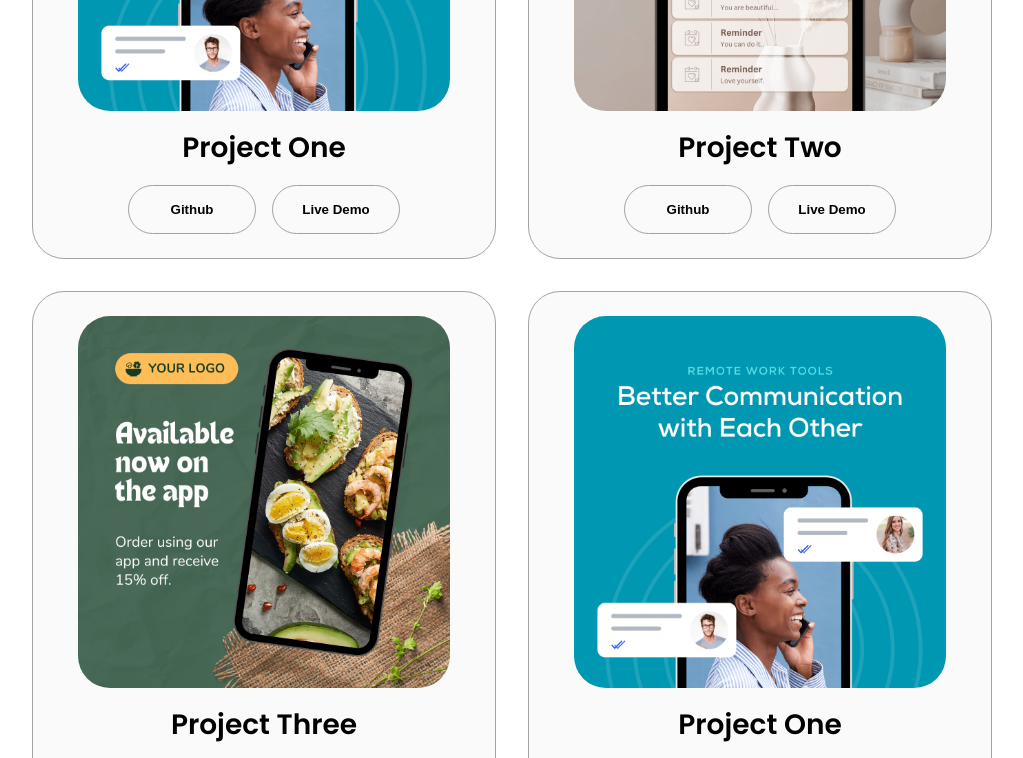
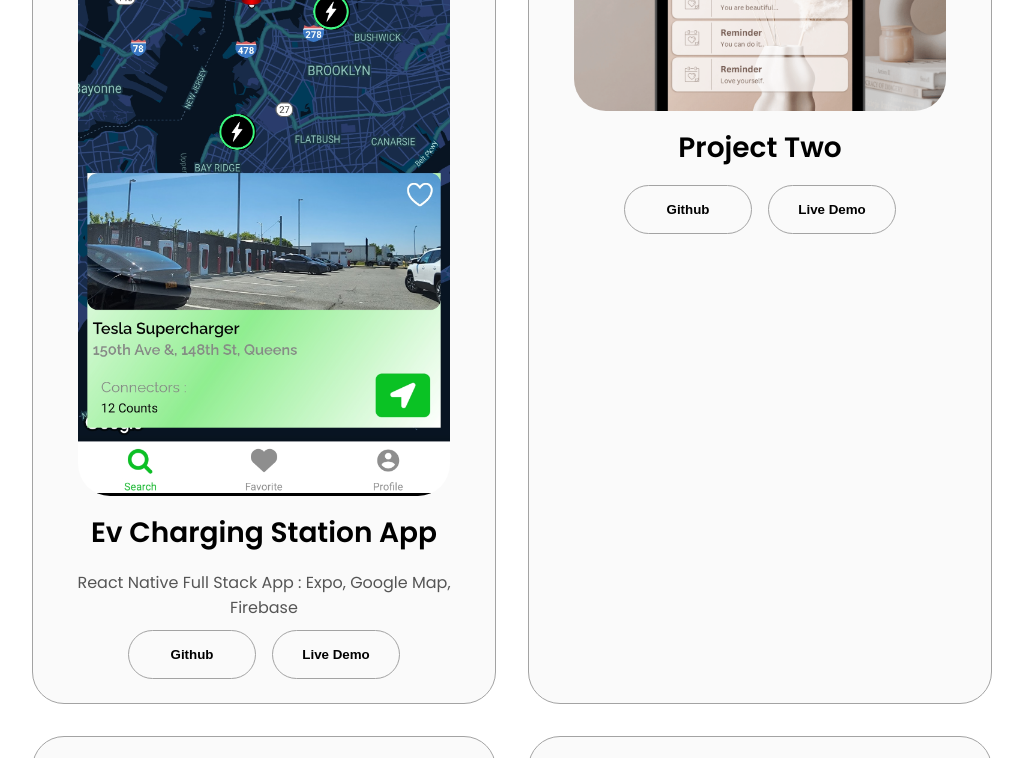
Before and after one commit to uddeshyac9/portfolio_website, a plain HTML site: page index.html in a window 1280 px wide. Shown: the part 2880-3638 px from the top of the page, without its empty margins (128-1151 px from the left). Drawn offline with Linux system fonts and the light colour scheme.

Commit message:
updated-style.css

```diff
--- a/index.html
+++ b/index.html
@@ -206,9 +206,10 @@
       <div class="about-containers">
         <div class="details-container color-container">
           <div class="article-container">
-            <img src="./assets/project-1.png" alt="Project 1" class="project-img" />
+            <img src="./assets/Project-1.jpg" alt="Project 1" class="project-img"  />
           </div>
-          <h2 class="experience-sub-title project-title">Project One</h2>
+          <h2 class="experience-sub-title project-title">Ev Charging Station App</h2>
+          <p class="about-project">React Native Full Stack App : Expo, Google Map, Firebase </p>
           <div class="btn-container">
             <button class="btn btn-color-2 project-btn" onclick="location.href='https://github.com/'">
               Github
--- a/style.css
+++ b/style.css
@@ -370,7 +370,8 @@
 .project-img {
   border-radius: 2rem;
   width: 90%;
-  height: 90%;
+  height: 70%;
+  object-fit: contain;
 }
 
 .project-title {
@@ -382,6 +383,9 @@
   color: black;
   border-color: rgb(163, 163, 163);
 }
+.about-project {
+  margin-bottom: 10px;
+}
 
 /* CONTACT */
 
@@ -390,7 +394,7 @@
   justify-content: center;
   flex-direction: column;
   height: 70vh;
-  margin-top: 450px;
+  margin-top: 50%;
 }
 
 .contact-info-upper-container {
```
